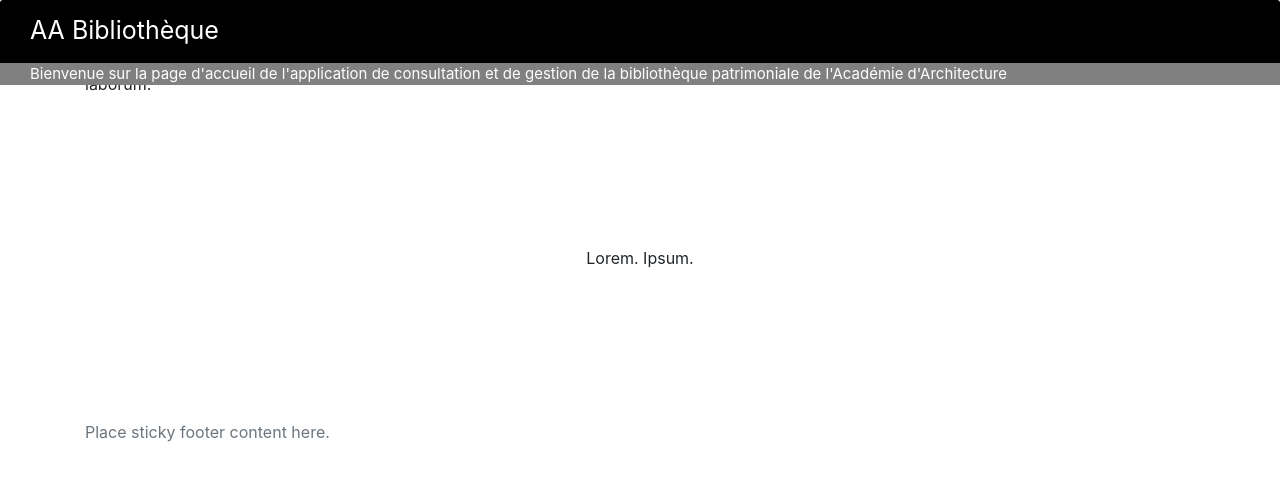
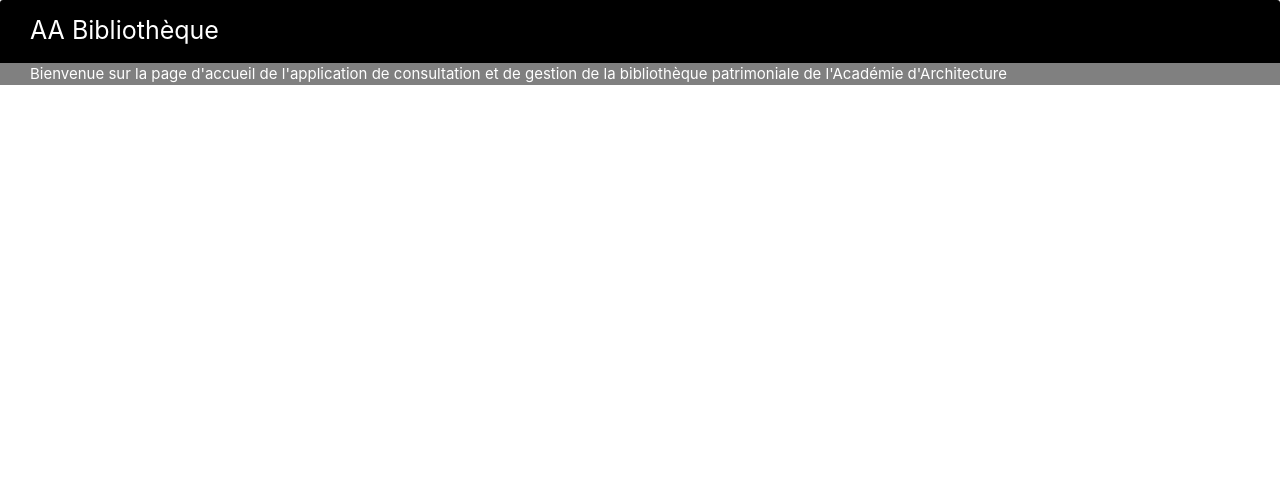
Before and after one commit to HeathcoteA/AcadArch, a Flask app: template BHAA/templates/partials/header.html in a window 1280 px wide. Shown: the top 481 px of the page. Run offline with Flask 2, Linux system fonts and the light colour scheme; the template is opened without the code that fills it, so the values that code supplies are empty.

Commit message:
problèmes de footer

```diff
--- a/BHAA/app.py
+++ b/BHAA/app.py
@@ -4,7 +4,7 @@ app = Flask(__name__)
 @app.route('/')
 def index():
     mots = [" Bienvenue sur la page d'accueil de catalogarch "]
-    return render_template('index.html', titre="Bienvenue !", mots=mots)
+    return render_template('pages/index.html', titre="Bienvenue !", mots=mots)
 
 if __name__ == '__main__':
     app.run(debug=True)
--- a/BHAA/templates/conteneur.html
+++ b/BHAA/templates/conteneur.html
@@ -5,9 +5,9 @@
         {% include "partials/metadata.html" %}
     </head>
     <body>
-      {% extends "partials/header.html" %}
+      {% include "partials/header.html" %}
         <div><h1>Bienvenue dans l'application de consultation et de gestion de la Bibliothèque Historique de l'Académie d'Architecture</h1></div>
         <div>{% block liste%}{%endblock%}</div>
-        {% extends "partials/footer.html" %}
+        {% include "partials/footer.html" %}
     </body>
 </html>
--- a/BHAA/templates/partials/header.html
+++ b/BHAA/templates/partials/header.html
@@ -13,7 +13,6 @@
 </head>
 
   <body>
-
     <header>
       <div class="card-header">
         <div class="row">
@@ -25,14 +24,7 @@
       <div class="container-card">
         <span>Bienvenue sur la page d'accueil de l'application de consultation et de gestion de la bibliothèque patrimoniale de l'Académie d'Architecture</span>
       </div>
-      </header>
+    </header>
 
-<div class="container"> Lorem ipsum dolor sit amet, consectetur adipisicing elit, sed do eiusmod tempor incididunt ut labore et dolore magna aliqua. Ut enim ad minim veniam, quis nostrud exercitation ullamco laboris nisi ut aliquip ex ea commodo consequat. Duis aute irure dolor in reprehenderit in voluptate velit esse cillum dolore eu fugiat nulla pariatur. Excepteur sint occaecat cupidatat non proident, sunt in culpa qui officia deserunt mollit anim id est laborum.</div>
-<div class="card-body text-center">Lorem. Ipsum.</div>
-    <footer class="footer">
-      <div class="container">
-        <span class="text-muted">Place sticky footer content here.</span>
-      </div>
-    </footer>
   </body>
 </html>
```
